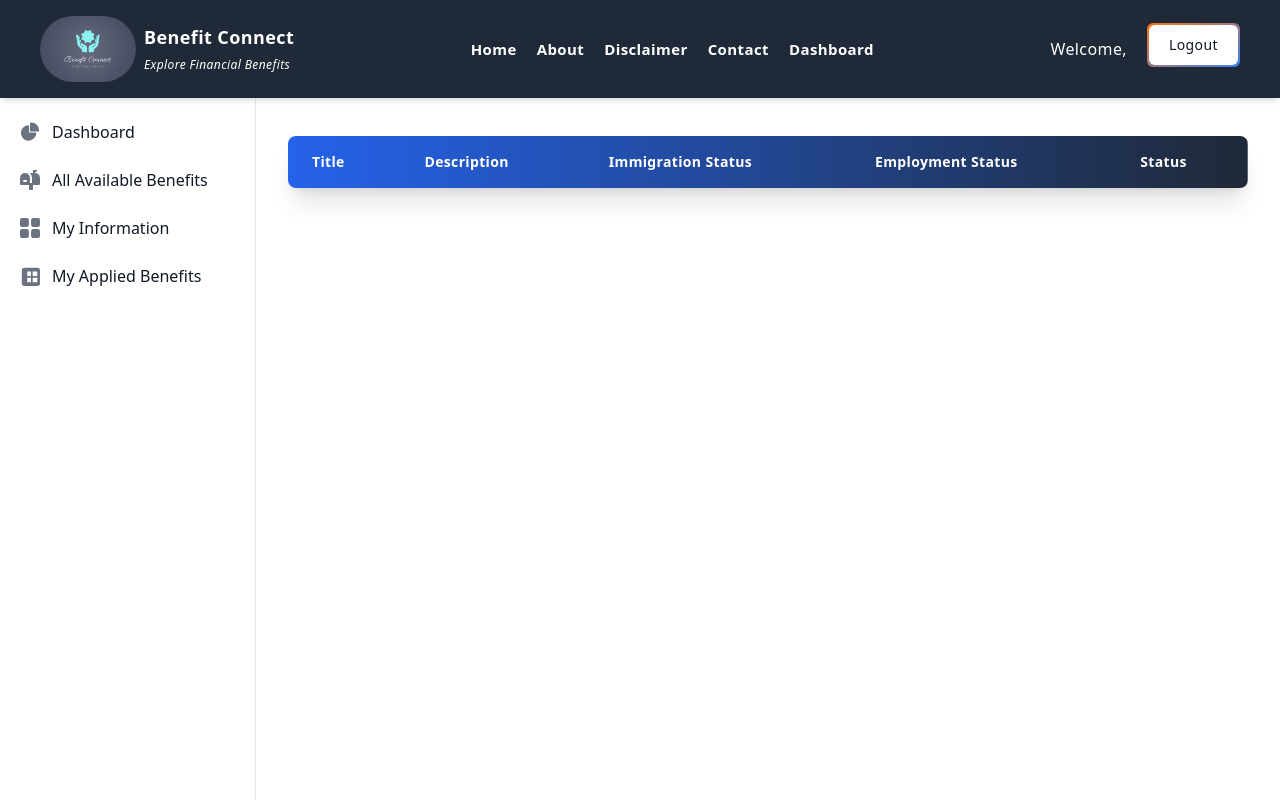
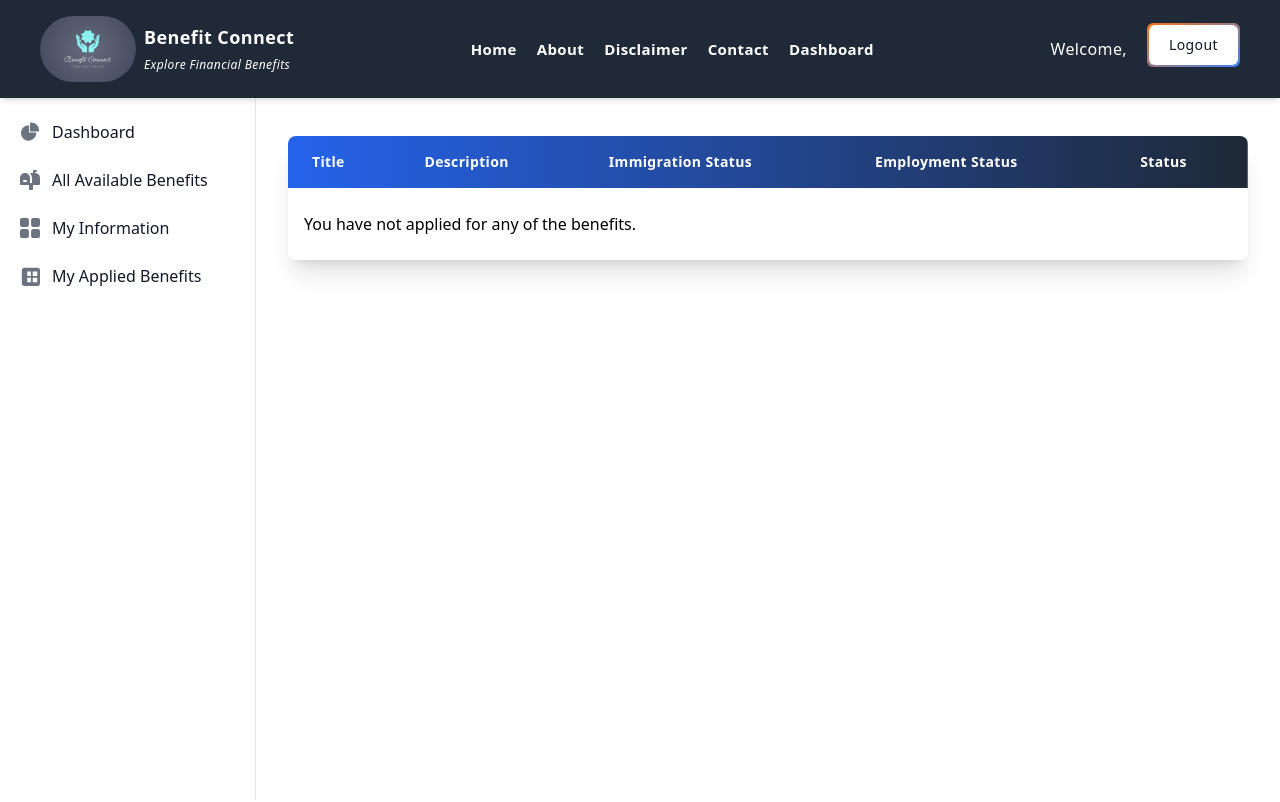
Before and after one commit to Pkarki0/benefit-connect, a React (Vite) app in the folder benefit-connect-client/: page /dashboard/user-benefits in a window 1280 px wide. Shown: the top 802 px of the page. Built offline with nearby package versions, Linux system fonts and the light colour scheme; sample sign-in values are in the browser's storage; a web font is replaced by a local one.

Commit message:
Show message if user have not applied for any of the benefits

```diff
--- a/benefit-connect-client/src/components/UserDashboard/UserBenefits.jsx
+++ b/benefit-connect-client/src/components/UserDashboard/UserBenefits.jsx
@@ -27,9 +27,9 @@ const UserBenefits = () => {
           },
         }
       );
+
       if (response.ok) {
         const data = await response.json();
-        console.log(data);
         const benefits = data.data;
         setUserBenefits(benefits);
         setLoading(false);
@@ -54,12 +54,8 @@ const UserBenefits = () => {
       setLoading(false);
     }
 
-    console.log(userBenefits);
+    console.log("User benefits", userBenefits);
   }, [token]);
-
-  // const handleActionClick = (id) => {
-  //   console.log(`Button clicked for row with id: ${id}`);
-  // };
 
   if (loading) {
     return (
@@ -137,6 +133,11 @@ const UserBenefits = () => {
               ))}
           </tbody>
         </table>
+        {Object.keys(userBenefits).length === 0 && (
+          <div className="mx-auto p-4 m-2">
+            You have not applied for any of the benefits.
+          </div>
+        )}
         {hasFilledEligibilityForm == "false" && (
           <div className="mx-auto p-4 m-2">
             Fill the eligibility form in the dashboard to get your eligible
```
Also changed, not shown: 1 other file (tests, documents, lock files or other folders).
